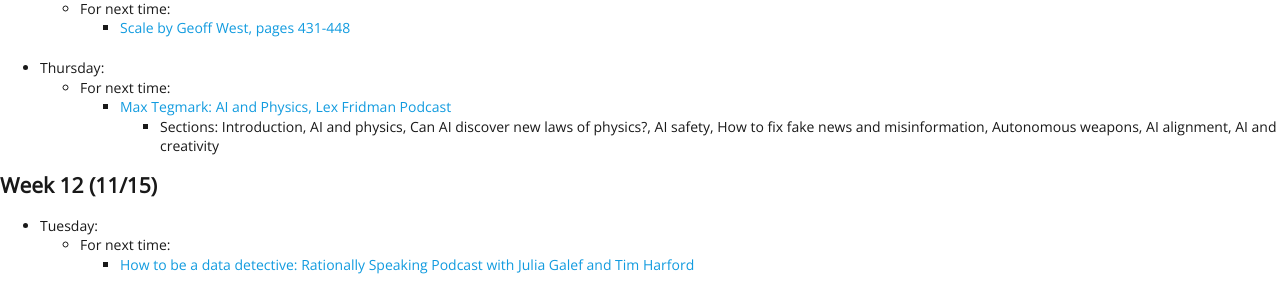
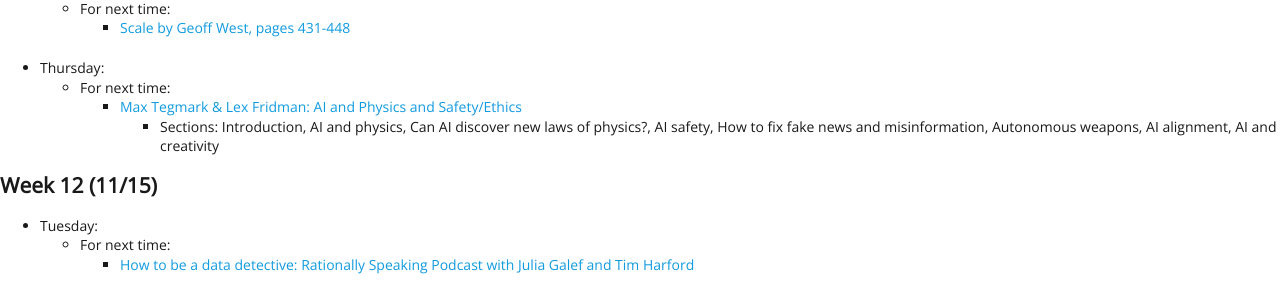
Before and after one commit to EMBrewer/dat150, a Jekyll site: the page built from _posts/2021-09-27-Schedule.md, in a window 1280 px wide and 900 px high, scrolled down 2144 px. Shown: the part 163-454 px from the top of the window. Built offline with Jekyll 4.4.1, drawn with Linux system fonts in a browser that asks for light colours; our own code applies the rules of GitHub Pages for plain Markdown files.

Commit message:
Update 2021-09-27-Schedule.md

```diff
--- a/_posts/2021-09-27-Schedule.md
+++ b/_posts/2021-09-27-Schedule.md
@@ -97,7 +97,7 @@
 		- [Scale by Geoff West, pages 431-448](https://dsfall21.slack.com/files/U02DA5H2NGJ/F02EVA0KH8V/west_scale.pdf)
 - Thursday:
 	- For next time:
-		- [Max Tegmark: AI and Physics, Lex Fridman Podcast](https://www.youtube.com/watch?v=RL4j4KPwNGM)
+		- [Max Tegmark & Lex Fridman: AI and Physics and Safety/Ethics](https://www.youtube.com/watch?v=RL4j4KPwNGM)
 			- Sections: Introduction, AI and physics, Can AI discover new laws of physics?, AI safety, How to fix fake news and misinformation, Autonomous weapons, AI alignment, AI and creativity
 
 ## Week 12 (11/15)
```
